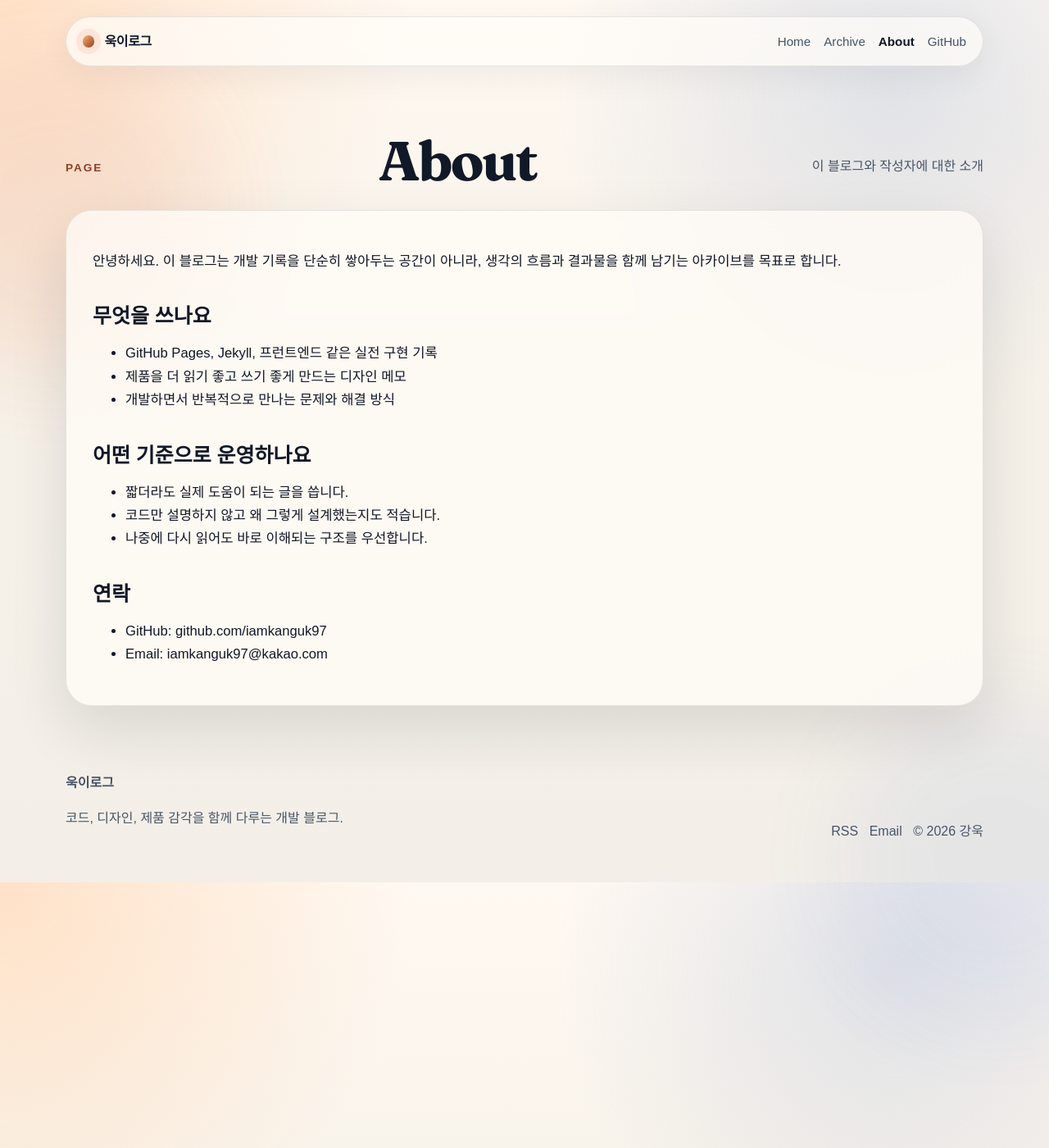
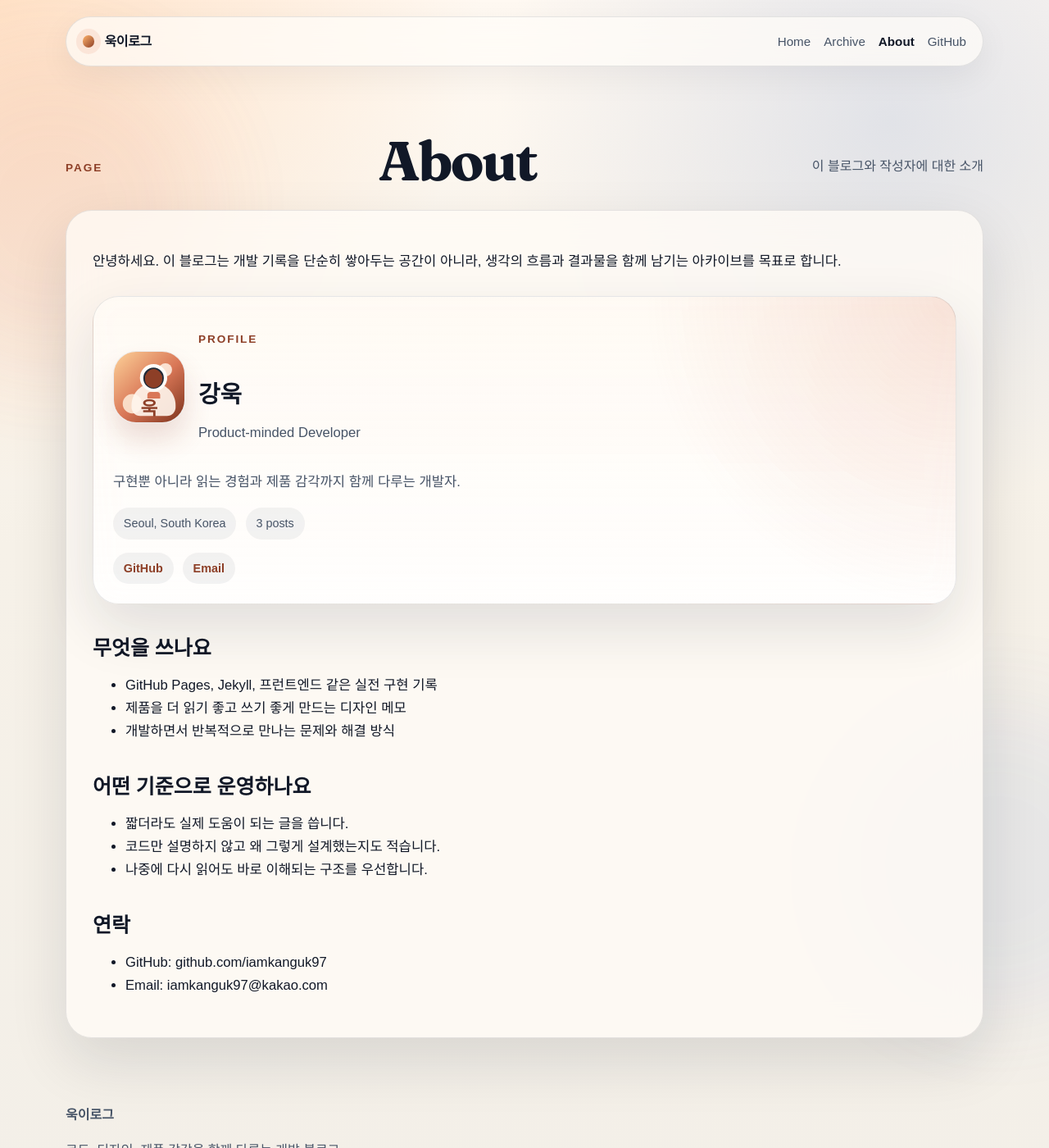
Before and after one commit to iamkanguk97/iamkanguk97.github.io, a Jekyll site: the page built from about.md, in a window 1280 px wide and 1400 px high. Shown: the whole window at 82% size. Built offline with Jekyll 4.4.1, drawn with Linux system fonts in a browser that asks for light colours; some web fonts are replaced.

Commit message:
Add author profile card

```diff
--- a/_config.yml
+++ b/_config.yml
@@ -2,6 +2,19 @@
 email: iamkanguk97@kakao.com
 description: >-
   코드, 디자인, 제품 감각을 함께 다루는 개발 블로그.
+author:
+  name: 강욱
+  short_name: 욱
+  role: Product-minded Developer
+  bio: >-
+    구현뿐 아니라 읽는 경험과 제품 감각까지 함께 다루는 개발자.
+  location: Seoul, South Korea
+  avatar: /assets/images/profile-avatar.svg
+  links:
+    - label: GitHub
+      url: https://github.com/iamkanguk97
+    - label: Email
+      url: mailto:iamkanguk97@kakao.com
 baseurl: ""
 url: "https://iamkanguk97.github.io"
 lang: ko-KR
--- /dev/null
+++ b/_includes/profile-card.html
@@ -0,0 +1,28 @@
+<section class="profile-card{% if include.compact %} compact{% endif %}">
+  <div class="profile-card-head">
+    <img
+      class="profile-avatar"
+      src="{{ site.author.avatar | relative_url }}"
+      alt="{{ site.author.name }} 프로필 이미지"
+      width="112"
+      height="112"
+    >
+    <div>
+      <p class="panel-label">Profile</p>
+      <h2>{{ site.author.name }}</h2>
+      <p class="profile-role">{{ site.author.role }}</p>
+    </div>
+  </div>
+  <p class="profile-bio">{{ site.author.bio }}</p>
+  <div class="profile-meta">
+    <span>{{ site.author.location }}</span>
+    <span>{{ site.posts | size }} posts</span>
+  </div>
+  <div class="profile-links">
+    {% for link in site.author.links %}
+      <a href="{{ link.url }}" {% if link.url contains 'http' %}target="_blank" rel="noreferrer"{% endif %}>
+        {{ link.label }}
+      </a>
+    {% endfor %}
+  </div>
+</section>
--- a/about.md
+++ b/about.md
@@ -5,6 +5,8 @@ description: 이 블로그와 작성자에 대한 소개
 ---
 
 안녕하세요. 이 블로그는 개발 기록을 단순히 쌓아두는 공간이 아니라, 생각의 흐름과 결과물을 함께 남기는 아카이브를 목표로 합니다.
+
+{% include profile-card.html compact=true %}
 
 ## 무엇을 쓰나요
 
--- a/assets/css/style.scss
+++ b/assets/css/style.scss
@@ -167,8 +167,14 @@ img {
   padding: 3.75rem 0 1.75rem;
 }
 
+.hero-sidebar {
+  display: grid;
+  gap: 1rem;
+}
+
 .hero-copy,
 .hero-panel,
+.profile-card,
 .focus-panel,
 .callout,
 .page-content,
@@ -274,6 +280,77 @@ img {
 
 .hero-panel {
   padding: 2rem;
+}
+
+.profile-card {
+  padding: 1.5rem;
+  background:
+    radial-gradient(circle at top right, rgba(217, 119, 87, 0.18), transparent 34%),
+    linear-gradient(180deg, rgba(255, 250, 244, 0.92), rgba(255, 255, 255, 0.78));
+}
+
+.profile-card.compact {
+  margin: 1.75rem 0 2.25rem;
+}
+
+.profile-card-head {
+  display: grid;
+  grid-template-columns: auto 1fr;
+  gap: 1rem;
+  align-items: center;
+}
+
+.profile-avatar {
+  width: 5.5rem;
+  height: 5.5rem;
+  border-radius: 28px;
+  object-fit: cover;
+  border: 1px solid rgba(16, 24, 40, 0.08);
+  box-shadow: 0 20px 32px rgba(141, 63, 39, 0.16);
+  background: rgba(255, 255, 255, 0.7);
+}
+
+.profile-card h2 {
+  margin: 0;
+  font-size: 1.8rem;
+}
+
+.profile-role,
+.profile-bio,
+.profile-meta {
+  color: var(--muted);
+}
+
+.profile-role {
+  margin: 0.2rem 0 0;
+}
+
+.profile-bio {
+  margin: 1rem 0 1.2rem;
+}
+
+.profile-meta,
+.profile-links {
+  display: flex;
+  gap: 0.7rem;
+  flex-wrap: wrap;
+}
+
+.profile-meta span,
+.profile-links a {
+  padding: 0.45rem 0.8rem;
+  border-radius: 999px;
+  background: rgba(16, 24, 40, 0.05);
+  font-size: 0.9rem;
+}
+
+.profile-links {
+  margin-top: 1rem;
+}
+
+.profile-links a {
+  color: var(--accent-deep);
+  font-weight: 700;
 }
 
 .hero-panel h2 {
@@ -547,7 +624,8 @@ img {
   .section-split,
   .archive-item,
   .post-grid,
-  .feature-grid {
+  .feature-grid,
+  .profile-card-head {
     grid-template-columns: 1fr;
   }
 
```
Also changed, not shown: _layouts/home.html (+6 -2 lines), assets/images/profile-avatar.svg (added).
